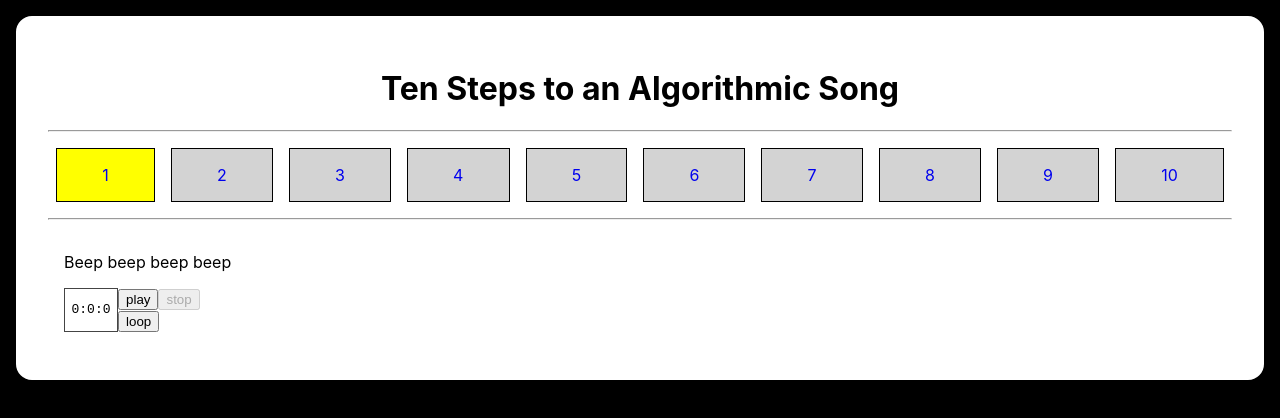
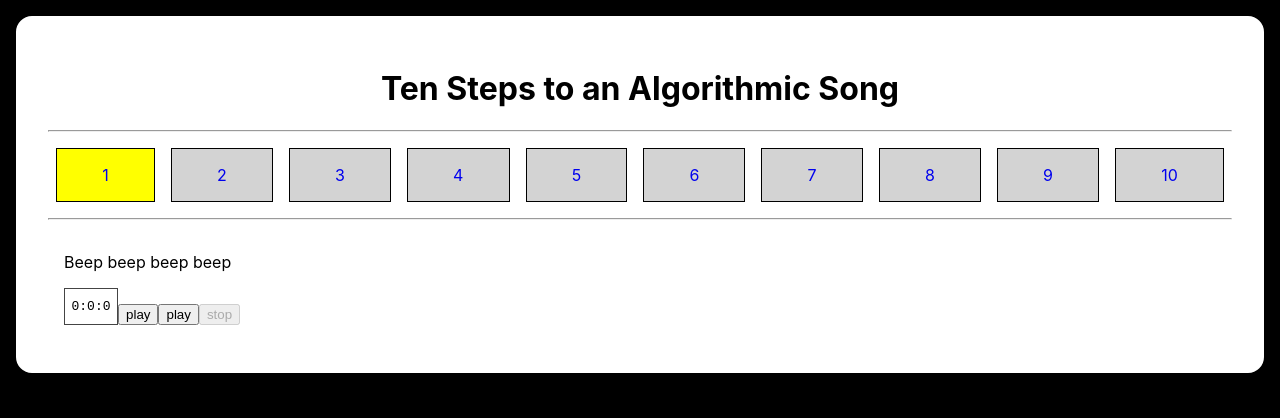
Before and after one commit to abrie/ten-steps, a React (Create React App) app in the folder app/: page /example-1 in a window 1280 px wide. Shown: the top 418 px of the page. Built offline with nearby package versions, Linux system fonts and the light colour scheme.

Commit message:
Hide the 'play' button in favor of loop function.

```diff
--- a/app/src/components/Transport/index.js
+++ b/app/src/components/Transport/index.js
@@ -47,16 +47,16 @@ export default function(params) {
   return (
     <div className="transport">
       <div className="display">{position}</div>
-      <div classname="controls">
-        <button onClick={play} disabled={playing}>
+      <div className="controls">
+        <button className="play" onClick={play} disabled={playing}>
+          play
+        </button>
+        <button className="loop" onClick={handleLoop} disabled={playing}>
           play
         </button>
         <button onClick={stop} disabled={!playing}>
           stop
         </button>
-        <button onClick={handleLoop} disabled={playing}>
-          loop
-        </button>
       </div>
     </div>
   );
```
